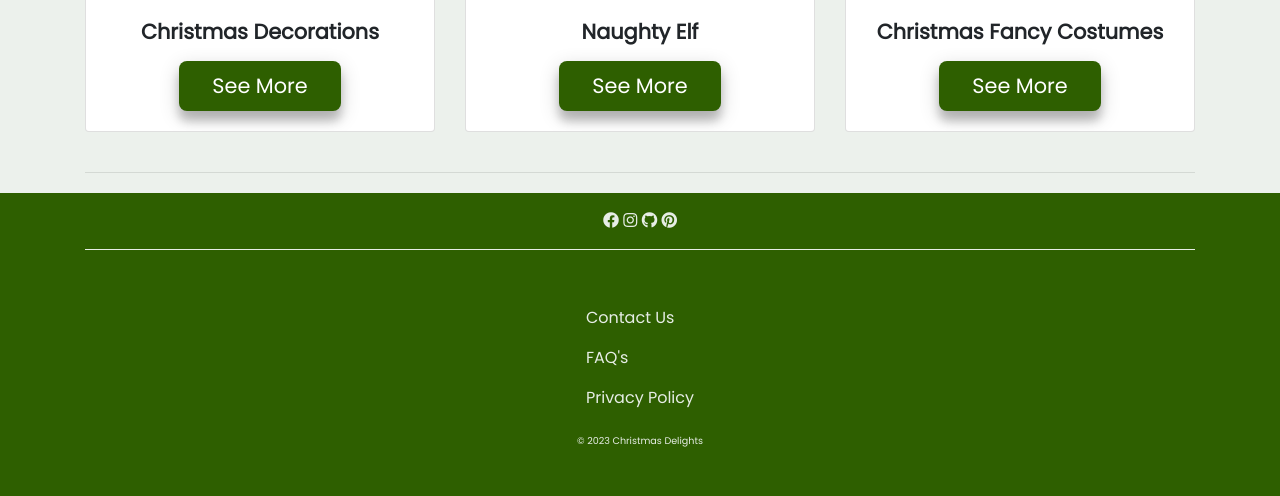
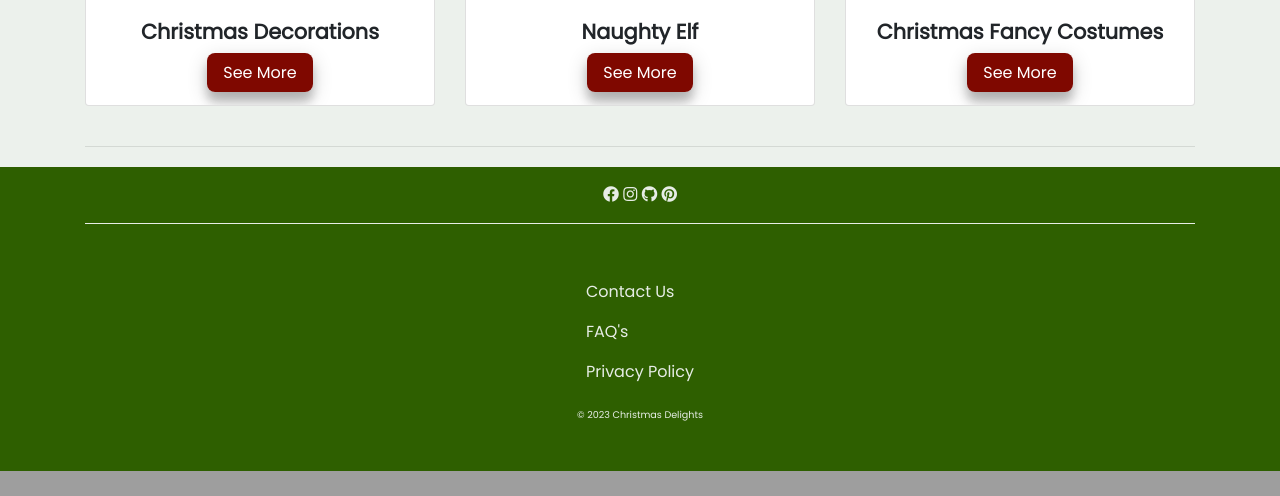
Before and after one commit to AstaJoks/christmas-delights-PP5, a Django app: page / in a window 1280 px wide. Shown: the part 941-1437 px from the top of the page. After the commit the page ends 1412 px from the top, so only its background shows below. Run offline with Django 3.2, Linux system fonts and the light colour scheme.

Commit message:
Re-style the categories cards

```diff
--- a/home/templates/home/index.html
+++ b/home/templates/home/index.html
@@ -28,7 +28,7 @@
                     <div class="card-body text-center">
                         <h3 class="card-title fw-bold text-center">Christmas Decorations</h3>
                         <p class="card-text text"></p>
-                        <a href="#" class="btn py-2" aria-label="Christmas Decorations">
+                        <a href="#" class="card-btn py-2" aria-label="Christmas Decorations">
                             See More
                             <span class="sr-only">Navigate to Christmas Decorations Category</span>
                         </a>
@@ -42,7 +42,7 @@
                     <div class="card-body text-center">
                         <h3 class="card-title fw-bold text-center">Naughty Elf</h3>
                         <p class="card-text"></p>
-                        <a href="#" class="btn py-2" aria-label="See More - Elf on the shelf">
+                        <a href="#" class="card-btn py-2" aria-label="See More - Elf on the shelf">
                             See More
                             <span class="sr-only">Navigate to Elf on the Shelf Category</span>
                         </a>
@@ -57,7 +57,7 @@
                     <div class="card-body text-center">
                         <h3 class="card-title fw-bold text-center">Christmas Fancy Costumes</h3>
                         <p class="card-text"></p>
-                        <a href="#" class="btn py-2" aria-label="See More - Christmas Costumes">
+                        <a href="#" class="card-btn py-2" aria-label="See More - Christmas Costumes">
                             See More
                             <span class="sr-only">Navigate to Christmas Costumes Category</span>
                         </a>
--- a/static/css/base.css
+++ b/static/css/base.css
@@ -91,14 +91,37 @@ body {
     opacity: 1;
 }
 
+.card-home .card-body {
+    position: relative;
+    z-index: 1;
+    transition: transform 0.3s ease;
+    transform: translateY(0);
+}
+
+.card-home:hover .card-body {
+    transform: translateY(2px);
+}
+
 .index-image {
     height: auto;
     width: 100%;
 }
 
+.card-btn {
+    color: #FFFF;
+        background-color: #7f0800;
+        box-shadow: 0 10px 10px 0 rgba(0, 0, 0, 0.2), 0 6px 20px 0 rgba(0, 0, 0, 0.19);
+        font-weight: 400;
+        border-radius: 8px;
+        padding: 1rem 1rem;
+        font-size: 1rem;
+}
 
-
-
+.card-btn:hover {
+    background-color: #2e5f00;
+    color: #FFFF;
+    box-shadow: 0 10px 10px 0 rgba(0, 0, 0, 0.2), 0 6px 20px 0 rgba(0, 0, 0, 0.19);
+}
 
 /* Footer*/
 
```
